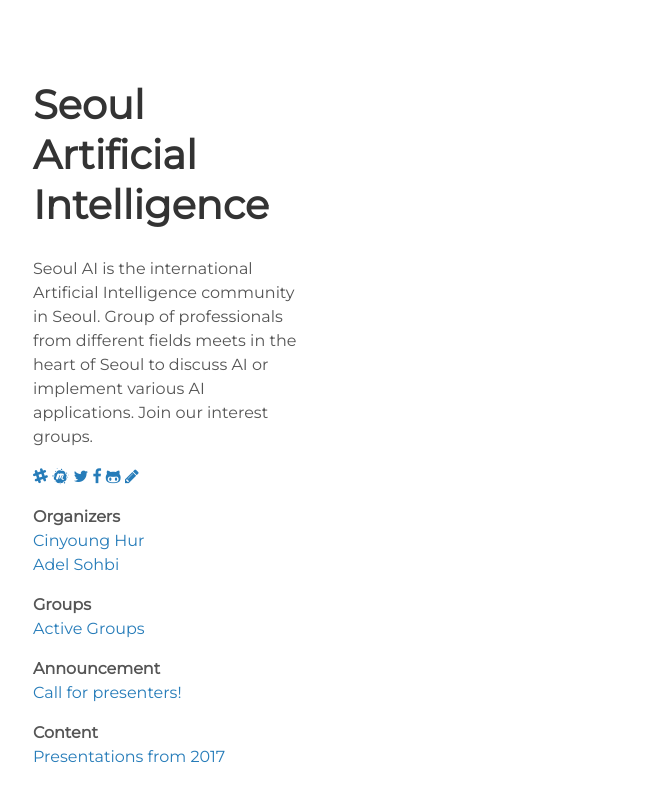
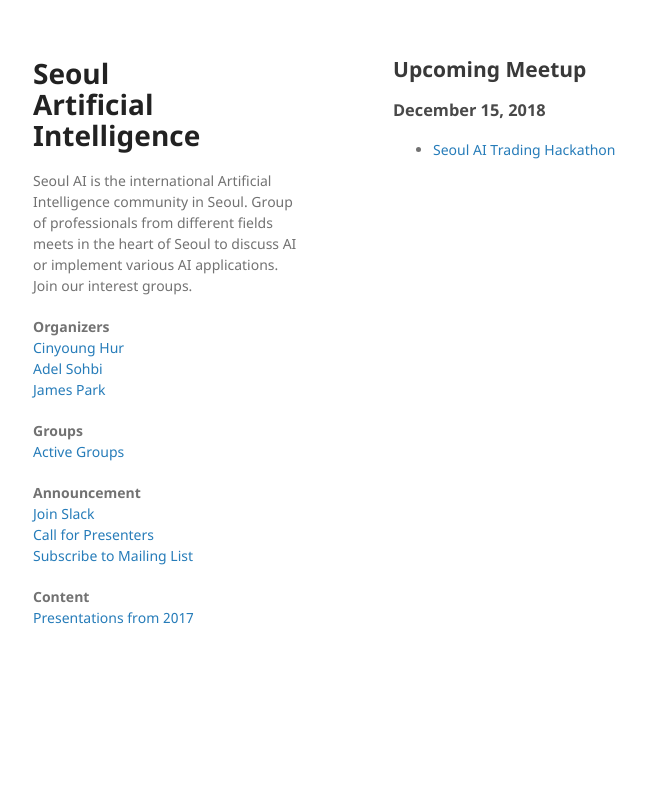
Before and after one commit to seoulai/seoulai.github.io, a Jekyll site: the page built from upcoming_meetup.md, in a window 1280 px wide. Shown: the top 802 px of the page, without its empty margins (177-823 px from the left). Built offline with Jekyll 4.4.1, drawn with Linux system fonts in a browser that asks for light colours; our own code applies the rules of GitHub Pages for plain Markdown files.

Commit message:
Change page style&layout, add new organizer

```diff
--- a/_layouts/default.html
+++ b/_layouts/default.html
@@ -7,7 +7,7 @@
 
 
     <link rel="stylesheet" href="{{ " /assets/css/style.css " | prepend: site.baseurl }}">
-    <link rel="stylesheet" href="{{ " /assets/css/main.css " | prepend: site.baseurl }}">
+
     <meta name="viewport" content="width=device-width">
     <!--[if lt IE 9]>
     <script src="//html5shiv.googlecode.com/svn/trunk/html5.js"></script>
@@ -50,6 +50,8 @@
                 <a href="{{ site.url }}/members/cinyoung">Cinyoung Hur</a>
                 </br>
                 <a href="{{ site.url }}/members/adel">Adel Sohbi</a>
+                </br>
+                <a href="{{ site.url }}/members/james">James Park</a>
             </p>
 
             <p>
@@ -61,7 +63,12 @@
             <p>
                 <b>Announcement</b>
                 </br>
-                <a href="{{ site.url }}/call-for-presenters-practitioners">Call for presenters!</a>
+                <a href="https://seoulai.herokuapp.com/">Join Slack</a>
+                </br>
+                <a href="{{ site.url }}/call-for-presenters-practitioners">Call for Presenters</a>
+                </br>
+                <a href="http://seoulai.com/subscribe">Subscribe to Mailing List</a>
+
             </p>
 
             <p>
--- a/upcoming_meetup.md
+++ b/upcoming_meetup.md
@@ -1,56 +1,5 @@
-<!--## Upcoming Meetup-->
+## Upcoming Meetup
 
-<!--### When-->
-<!--TBD-->
-<!--Saturday, September 1, 2018-->
+### December 15, 2018
 
-<!--02:00 PM to 04:00 PM-->
-
-<!--### Program-->
-<!--02:00 - 02:15 Networking-->
-
-<!--02:15 - 03:15 Topological Data Analysis to understand Convolutional Neural Networks (Aleksei Prokopev)-->
-
-<!--03:15 - 03:45 Seoul AI Gym ([Martin Kersner](members/martin))-->
-
-<!--03:45 - 04:00 Spaced Repetition Systems: How to Remember Everything! ([Raj Thimmiah](members/raj))-->
-
-
-<!--### Presenters-->
-
-<!--#### ★ Aleksei Prokopev - AI Researcher and Developer at AKA Intelligence-->
-<!--Aleksei works as an AI Researcher and Developer in AKA Intelligence. He loves Math.-->
-
-<!--#### ▷ Topological Data Analysis to understand Convolutional Neural Networks-->
-<!--Company called Ayasdi, which specializes in Topological Data Analysis released a peculiar series of blog posts (https://www.ayasdi.com/blog/artificial-intelligence/using-topological-data-analysis-understand-behavior-convolutional-neural-networks/, https://www.ayasdi.com/blog/artificial-intelligence/going-deeper-understanding-convolutional-neural-networks-learn-using) In this talk Aleksei will describe his attempt to recreate the results of the experiments and discuss further work and possible applications.-->
-
-<!--#### ★ Martin Kersner - Machine Learning Engineer at Hyperconnect-->
-<!--[https://www.linkedin.com/in/martinkersner/](https://www.linkedin.com/in/martinkersner/)-->
-
-<!--Martin is Machine Learning Engineer with a passion for learning new things and solving interesting problems.-->
-
-<!--#### ▷ Seoul AI Gym Checkers-->
-
-
-<!--#### ★ Raj Thimmiah - CEO at INF TRADING-->
-<!--Interested in cryptography, blockchain, artificial intelligence and on learning better. Especially interested in homomorphic encryption.-->
-
-<!--#### ▷ Spaced Repetition Systems: How to Remember Everything!-->
-<!--Normal studying systems make learning a gamble. When you first review a piece of information, the chance that you will be able to recall it in the future steadily declines as time passes, something represented that can be represented with a forgetting curve. If you expose yourself to the same information again, you will likely remember it longer and longer with each repetition, with the ideal time for exposure being at the moment when you are close to forgetting it. However, if you expose yourself too soon you will both waste time and not substantially increase long term recall; too late and it will be similar to learning it again from scratch. Spaced repetition systems use the forgetting curve to pinpoint for you when you are likely to forget an item and show it to you at the right time, minimizing time usage and maximizing long term recall. This talk will explain both how SRS systems work as well as how to practically use one.-->
-
-
-<!--### Registration-->
-<!--Register at [meetup.com](https://www.meetup.com/Seoul-Artificial-Intelligence/events/254130731/)-->
-
-<!--### Price-->
-<!--FREE-->
-
-<!--### Where-->
-
-<!--[Hyperconnect](http://www.hpcnt.com)-->
-
-<!--[서울시 서초구 서초대로78길 5, 대각빌딩 14층 Seoul](https://www.google.com/maps/place/%EB%8C%80%EA%B0%81%EB%B9%8C%EB%94%A9/@37.4972664,127.0273556,17z/data=!3m1!4b1!4m5!3m4!1s0x357ca15a2f9719ab:0x20210a76b2b256f7!8m2!3d37.4972664!4d127.0273556)-->
-
-<!--<center>-->
-<!--<iframe src="https://www.google.com/maps/embed?pb=!1m18!1m12!1m3!1d3165.4515690893822!2d127.02735559999999!3d37.4972664!2m3!1f0!2f0!3f0!3m2!1i1024!2i768!4f13.1!3m3!1m2!1s0x357ca15a2f9719ab%3A0x20210a76b2b256f7!2z64yA6rCB67mM65Sp!5e0!3m2!1sen!2s!4v1508801167955" width="100%" height="450" frameborder="0" style="border:0" allowfullscreen></iframe>-->
-<!--</center>-->
+- [Seoul AI Trading Hackathon](hackathon)
```
Also changed, not shown: hackathon.md (+1 -1 lines), index.md (+1 -1 lines), notice.md (added, +3 -0 lines).
